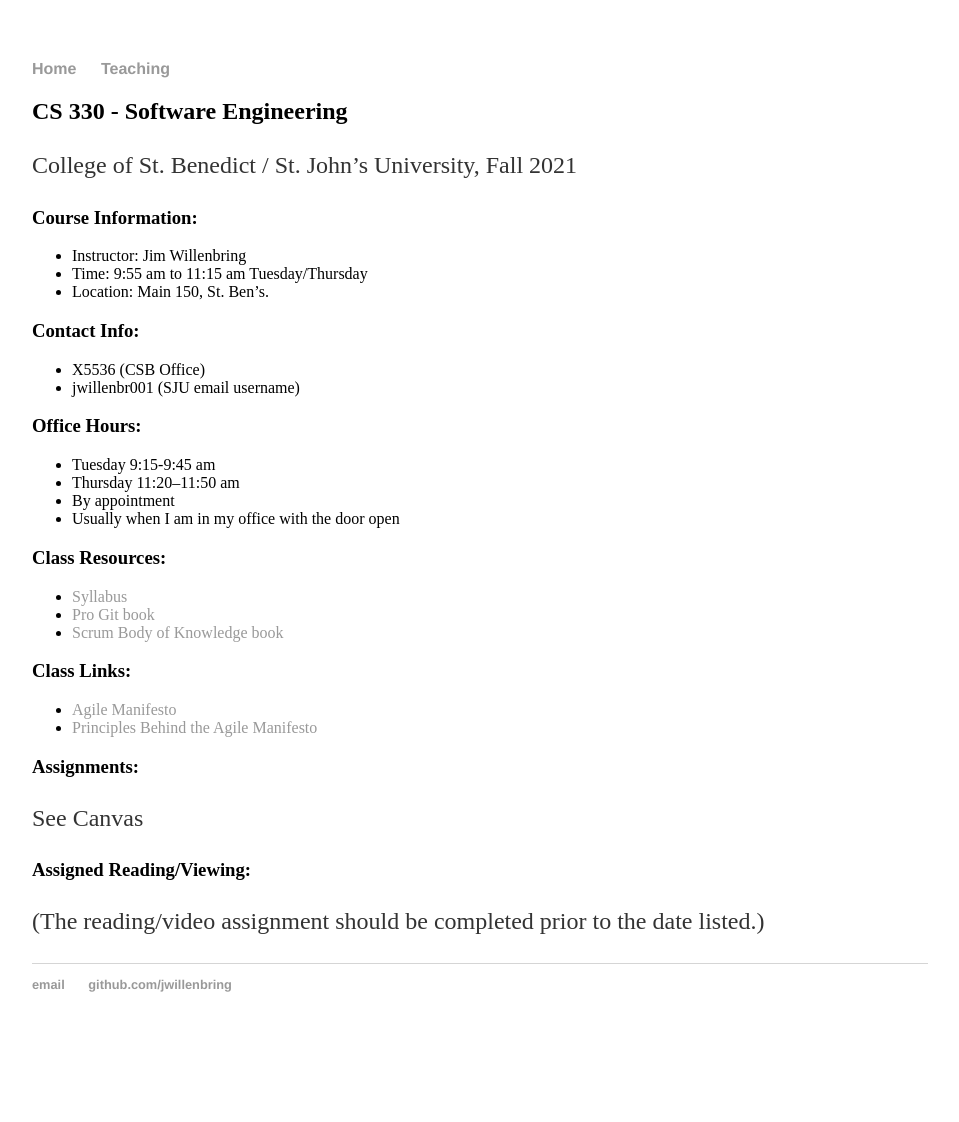
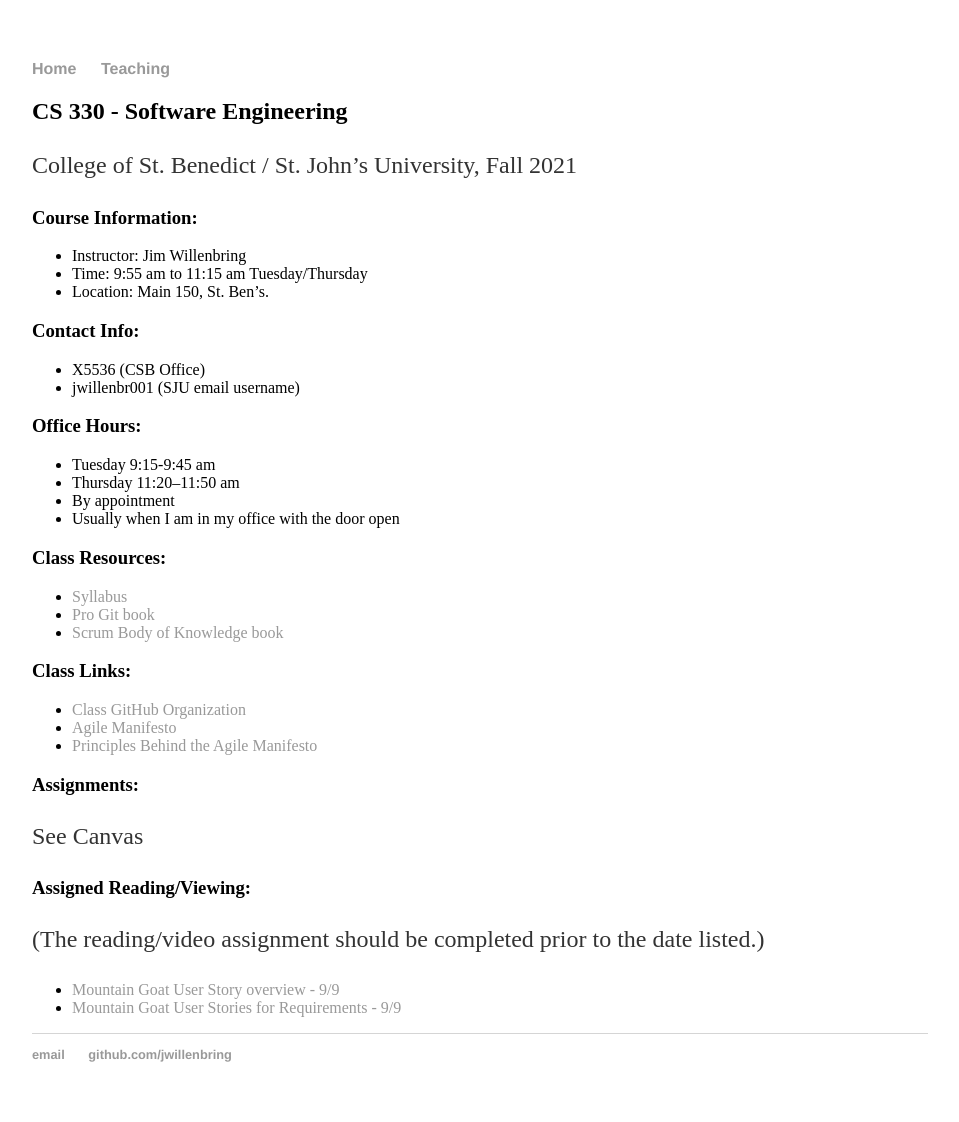
Before and after one commit to jwillenbring/jwillenbring.github.io, a Jekyll site: the page built from teaching/2021-Fall-CS330/index.md, in a window 1280 px wide. Shown: the whole page, without its empty margins (160-1119 px from the left). Built offline with Jekyll 4.4.1, drawn with Linux system fonts in a browser that asks for light colours; our own code applies the rules of GitHub Pages for plain Markdown files; before the commit the page ends 1052 px from its top, so only the background shows below that; some of the changed lines change nothing that is shown.

Commit message:
Update index.md

```diff
--- a/teaching/2021-Fall-CS330/index.md
+++ b/teaching/2021-Fall-CS330/index.md
@@ -44,12 +44,12 @@ College of St. Benedict / St. John's University, Fall 2021
 
 ### Class Links:
 
+  * [Class GitHub Organization](https://github.com/CSBSJU-CS330-F21)
   * [Agile Manifesto](http://agilemanifesto.org/)
   * [Principles Behind the Agile Manifesto](http://agilemanifesto.org/principles.html)
 
 <!---
 
-  * [Class GitHub Organization](https://github.com/CSBSJU-CS330-F19)
   * [Agile Basics and Comments on Principles from 8/30 - see through slide 6](https://press3.mcs.anl.gov/atpesc/files/2019/08/ATPESC_2019_Track-7_5_8-8_130pm_Willenbring-Agile_and_GitHub.pdf)
  * [Mountain Goat Scrum overview from 8/30 and 9/2](https://www.mountaingoatsoftware.com/uploads/presentations/English-Redistributable-Intro-Scrum.ppt)
   * [Requirements Elicitation from 9/9](https://www.slideshare.net/vivacemente/requirement-elicitation)
@@ -112,6 +112,9 @@ See Canvas
 
   (The reading/video assignment should be completed prior to the date listed.)
 
+  * [Mountain Goat User Story overview - 9/9](https://www.mountaingoatsoftware.com/agile/user-stories)
+  * [Mountain Goat User Stories for Requirements - 9/9](https://www.mountaingoatsoftware.com/articles/advantages-of-user-stories-for-requirements)
+
 <!---
 
 * [CollabNet Sprint Planning Meeting video - 3/15](https://www.youtube.com/watch?v=wPvG9NZNUa4)
@@ -125,8 +128,6 @@ See Canvas
 
 
 
-  * [Mountain Goat User Story overview - 8/30](https://www.mountaingoatsoftware.com/agile/user-stories)
-  * [Mountain Goat User Stories for Requirements - 8/30](https://www.mountaingoatsoftware.com/articles/advantages-of-user-stories-for-requirements)
   * [INVEST in User Stories and SMART Tasks - 9/9](https://agilecircle.wordpress.com/2016/05/17/invest-in-user-stories-and-smart-tasks/)
   * [Existek Acceptance Criteria Tips and Examples 9/23](https://existek.com/blog/what-are-acceptance-criteria/)
   * [Mountain Goat Non-functional Requirements as User Stories 9/23](https://www.mountaingoatsoftware.com/blog/non-functional-requirements-as-user-stories)
```
